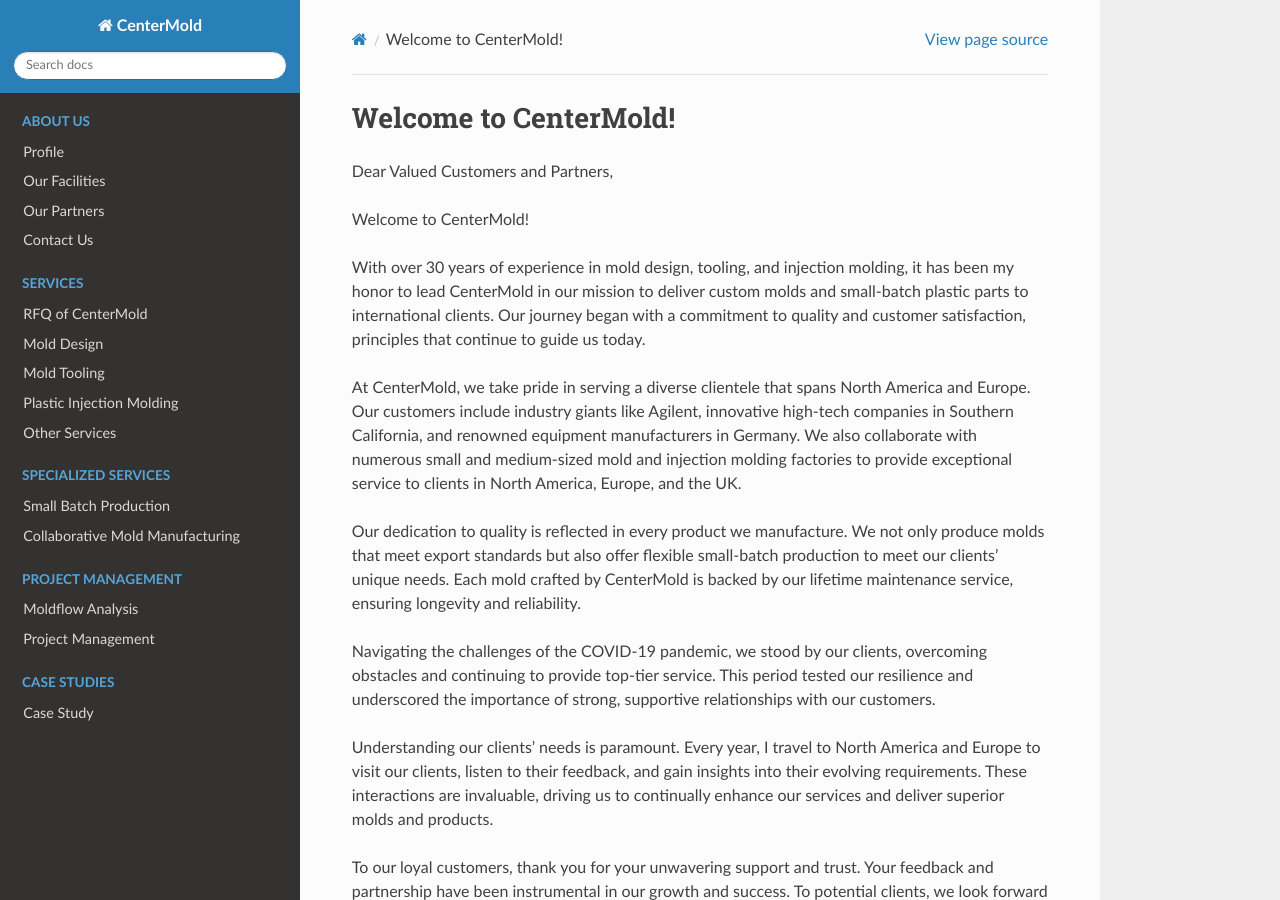
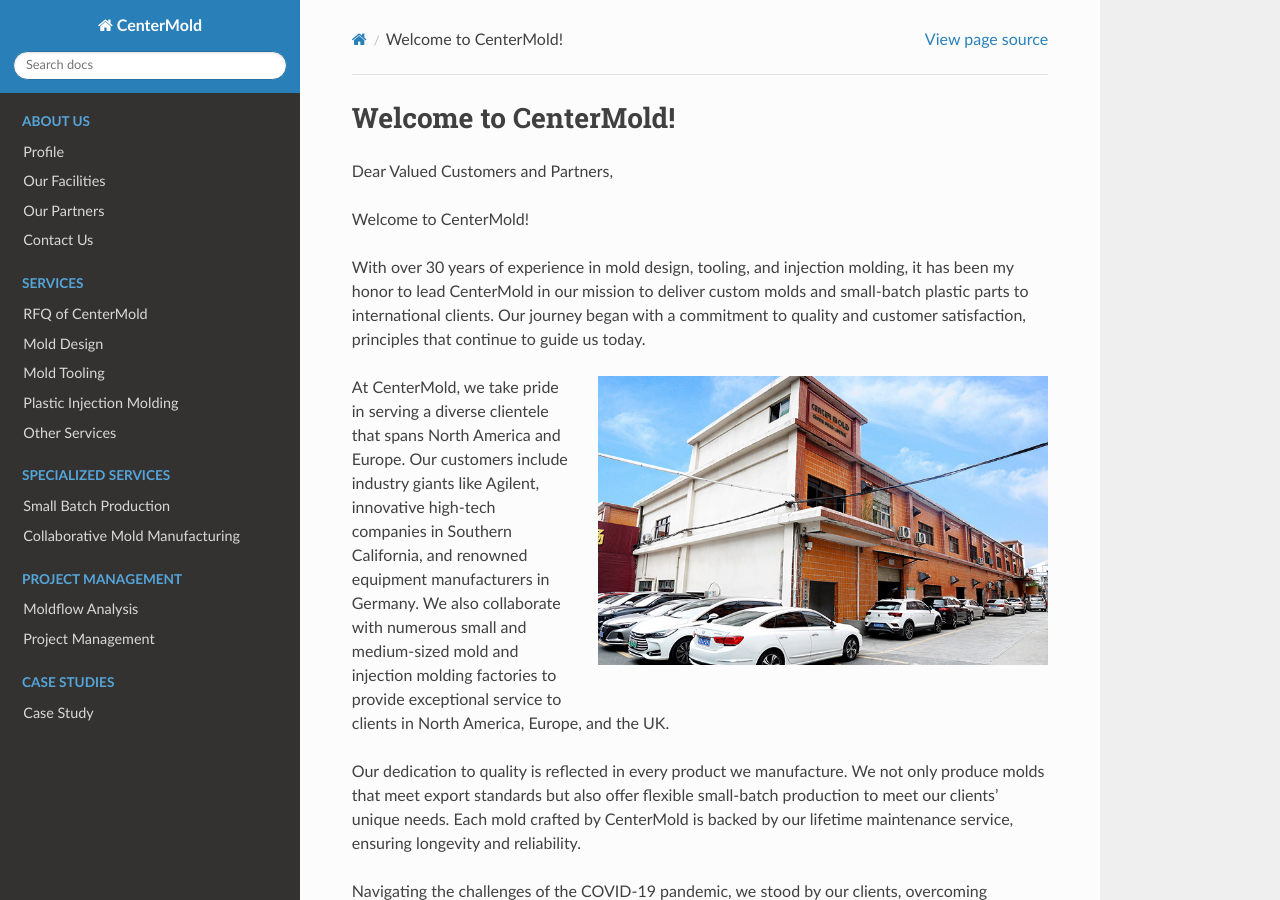
Before and after one commit to paultang/centermold, a Sphinx documentation site: the page built from source/index.rst, in a window 1280 px wide and 900 px high. Built offline with Sphinx 7.4.7 and the Read the Docs theme 2.0.0, drawn with Linux system fonts in a browser that asks for light colours.

Commit message:
Update index.rst

```diff
--- a/source/index.rst
+++ b/source/index.rst
@@ -61,6 +61,10 @@
 
 With over 30 years of experience in mold design, tooling, and injection molding, it has been my honor to lead CenterMold in our mission to deliver custom molds and small-batch plastic parts to international clients. Our journey began with a commitment to quality and customer satisfaction, principles that continue to guide us today.
 
+.. figure:: _static/factory1.jpg
+   :align: right
+   :width: 450px
+
 At CenterMold, we take pride in serving a diverse clientele that spans North America and Europe. Our customers include industry giants like Agilent, innovative high-tech companies in Southern California, and renowned equipment manufacturers in Germany. We also collaborate with numerous small and medium-sized mold and injection molding factories to provide exceptional service to clients in North America, Europe, and the UK.
 
 Our dedication to quality is reflected in every product we manufacture. We not only produce molds that meet export standards but also offer flexible small-batch production to meet our clients' unique needs. Each mold crafted by CenterMold is backed by our lifetime maintenance service, ensuring longevity and reliability.
```
